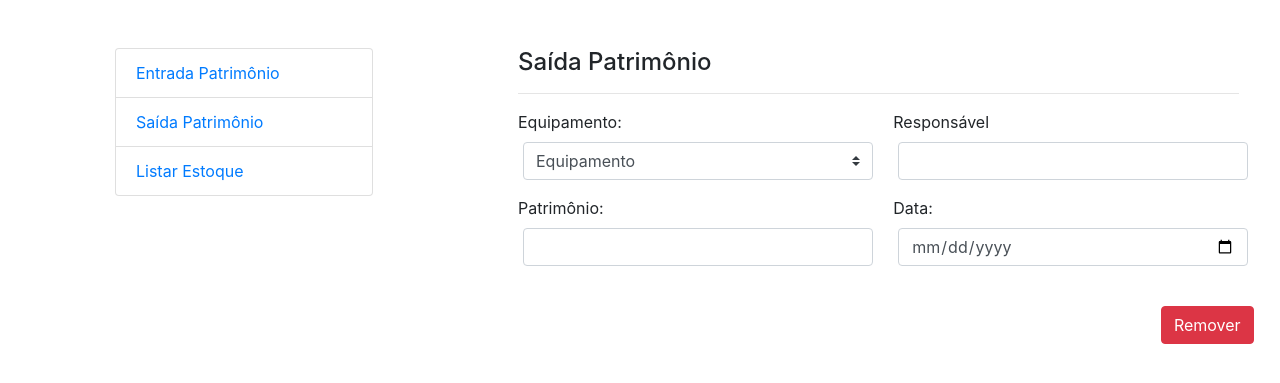
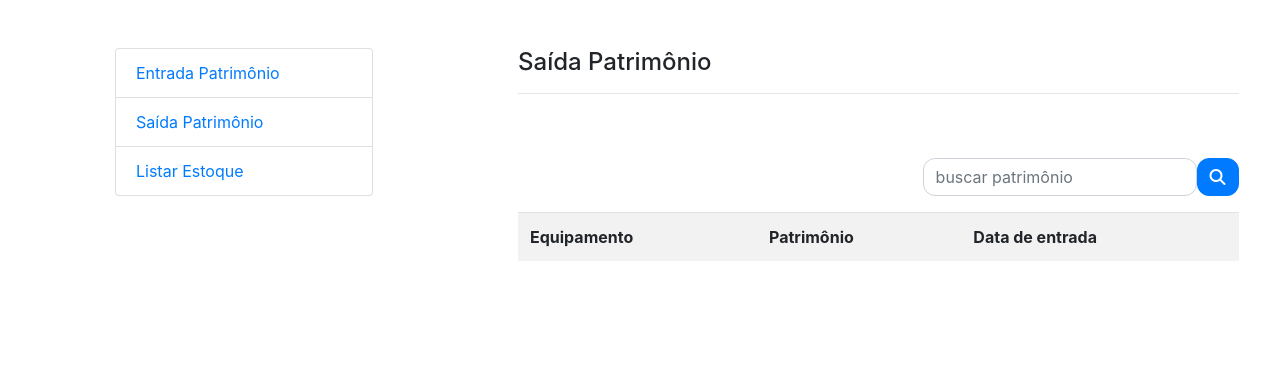
Before and after one commit to jeffmaia88/HWSW-CMRJ, a PHP site: page /saida.php in a window 1280 px wide. Shown: the part 96-479 px from the top of the page. Run offline with PHP 8.4, Linux system fonts and the light colour scheme; lists and menus that the app fills with data are empty.

Commit message:
Alteração do Layout dos Inputs e crianção da Pagina Saída

```diff
--- a/css/style.css
+++ b/css/style.css
@@ -24,11 +24,14 @@
 }
 
 #search {
-    border-color: 1px solid red;
-    border-radius: 20px;
+
+    border-radius: 12px;
+
+
 }
 
 #search-button {
-    border-color: 1px solid red;
-    border-radius: 20px;
+
+    border-radius: 12px;
+
 }
--- a/listar.php
+++ b/listar.php
@@ -73,7 +73,7 @@ require 'entrada_controller.php';
                                 <h4>Listagem de Patrimônio</h4>
                                 <hr />
 
-                                <div class="d-flex ">
+                                <div class="d-flex pt-5 ">
                                     <div class="ml-auto">
                                         <input type="text" class="form-control" placeholder="buscar patrimônio"
                                             id="search" />
@@ -83,7 +83,7 @@ require 'entrada_controller.php';
                                     </button>
                                 </div>
 
-                                <table class="table table-striped mt-5">
+                                <table class="table table-striped mt-3">
                                     <tr>
                                         <th>Equipamento</th>
                                         <th>Patrimônio</th>
--- a/saida.php
+++ b/saida.php
@@ -6,6 +6,12 @@
     <meta name="viewport" content="width=device-width, initial-scale=1.0">
     <link rel="stylesheet" href="https://stackpath.bootstrapcdn.com/bootstrap/4.1.3/css/bootstrap.min.css"
         integrity="sha384-MCw98/SFnGE8fJT3GXwEOngsV7Zt27NXFoaoApmYm81iuXoPkFOJwJ8ERdknLPMO" crossorigin="anonymous">
+
+    <link rel="stylesheet" type="text/css" href="css/style.css">
+
+    <link rel="stylesheet" href="https://cdnjs.cloudflare.com/ajax/libs/font-awesome/6.7.2/css/all.min.css"
+        integrity="sha512-Evv84Mr4kqVGRNSgIGL/F/aIDqQb7xQ2vcrdIwxfjThSH8CSR7PBEakCr51Ck+w+/U6swU2Im1vVX0SVk9ABhg=="
+        crossorigin="anonymous" referrerpolicy="no-referrer" />
 
     <link rel="stylesheet" type="text/css" href="css/style.css">
 
@@ -56,51 +62,46 @@
                 <div class="col-md-9">
                     <div class="container pagina">
                         <div class="row">
-                            <div class="col">
+                            <div class="col-md-12">
                                 <h4>Saída Patrimônio</h4>
                                 <hr />
 
+                                <div class="row pt-5">
+                                    <div class=" col-md-12 ">
                                         <form method="post" action="entrada_controller.php?action=remove">
-                                    <div class="row mb-3 d-flex align-items-center tarefa"> <!-- linha -->
-
-                                        <div class="col-sm-6"> <!-- coluna da esquerda -->
-                                            <div class="form-group">
-                                                <label for="equipamento"> Equipamento: </label>
-                                                <select class="custom-select inputs" name="equipamento" id="Equip">
-                                                    <option selected>Equipamento</option>
-                                                    <option value="computador">Computador</option>
-                                                    <option value="monitor">Monitor</option>
-                                                    <option value="impressora">Impressora</option>
-                                                </select>
+                                            <div class="d-flex ">
+                                                <div class="ml-auto">
+                                                    <input type="text" class="form-control"
+                                                        placeholder="buscar patrimônio" id="search" />
+                                                </div>
+                                                <button id="search-button" type="button" class="btn btn-primary">
+                                                    <i class="fa-solid fa-magnifying-glass"></i>
+                                                </button>
+                                            </div>
+                                        </form>
                                     </div>
 
-                                            <div class="form-group">
-                                                <label for="Patrimonio">Patrimônio: </label>
-                                                <input type="text" class="form-control inputs" name="patrimonio"
-                                                    id="patrimonio">
+                                </div>
+
+                                <div class="row mt-3">
+                                    <div class="col-md-12">
+                                        <table class="table table-striped">
+                                            <tr>
+                                                <th>Equipamento</th>
+                                                <th>Patrimônio</th>
+                                                <th>Data de entrada</th>
+                                            </tr>
+
+                                        </table>
+
                                     </div>
 
 
                                 </div>
 
-                                        <div class="col-sm-6"> <!-- coluna da direita -->
 
-                                            <div class="form-group">
-                                                <label for="responsavel">Responsável</label>
-                                                <input type="text" class="form-control inputs" name="responsavel"
-                                                    id="responsavel">
-                                            </div>
-                                            <div class="form-group">
-                                                <label for="data_saida">Data: </label>
-                                                <input type="date" class="form-control inputs" name="data_saida"
-                                                    id="data_saida">
-                                            </div>
 
                             </div>
-                                        <button class="btn btn-danger ml-auto mt-4">Remover</button>
-
-                                    </div>
-                                </form>
 
 
 
```
Lines whose indentation alone changed are shown as unchanged.
